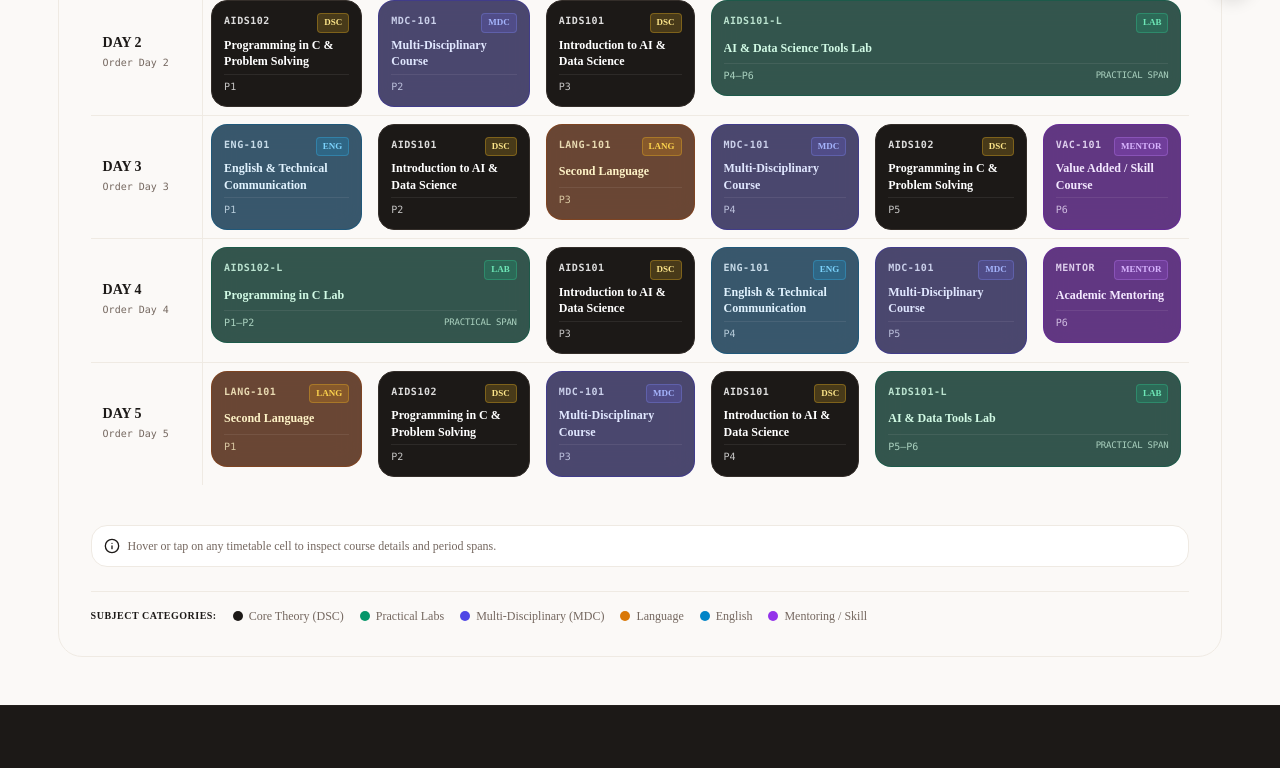
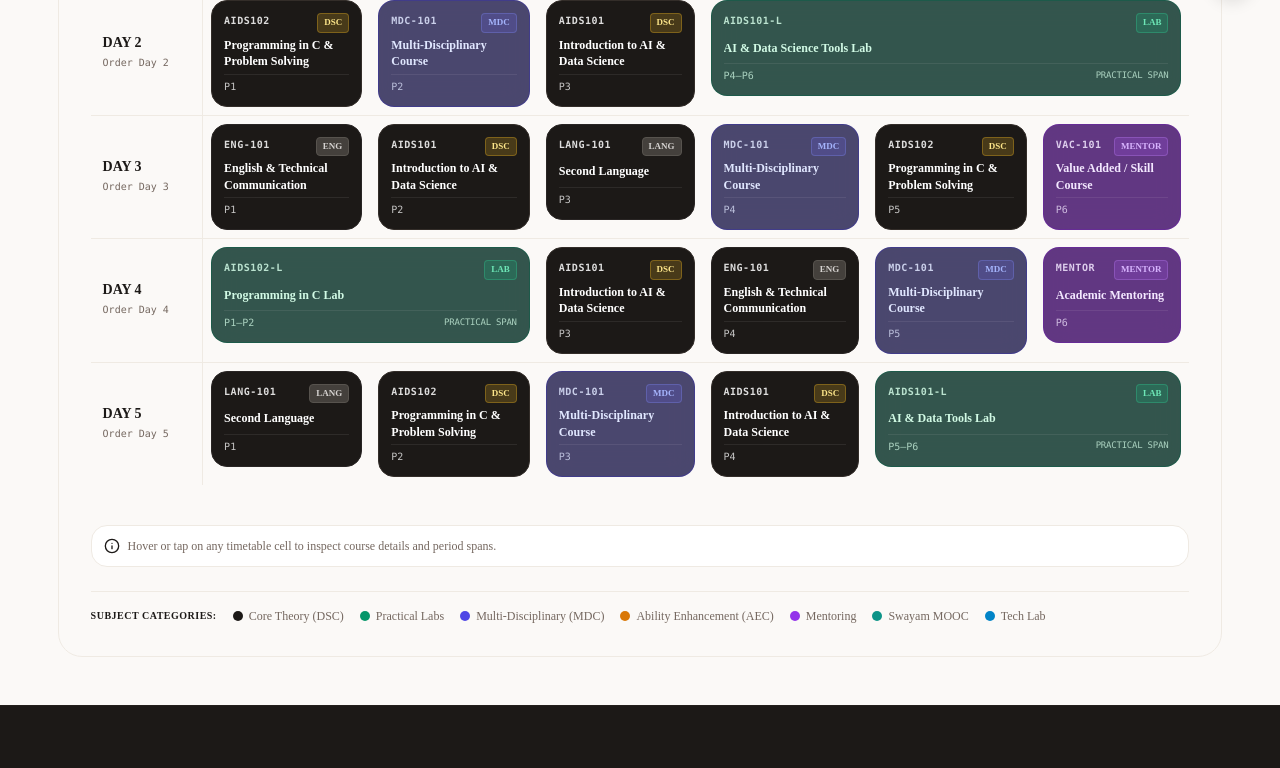
Before and after one commit to abhi-shek-kk/monday-website, a Next.js app: page /academics/timetable in a window 1280 px wide. Shown: the part 780-1548 px from the top of the page. Built offline with nearby package versions, Linux system fonts and the light colour scheme; no server answers.

Commit message:
Edited timtable

```diff
--- a/src/components/TimetableClient.tsx
+++ b/src/components/TimetableClient.tsx
@@ -35,23 +35,29 @@ export default function TimetableClient() {
           badge: "bg-indigo-500/20 text-indigo-300 border-indigo-400/30",
           label: "Multi-Disciplinary",
         };
-      case "LANG":
+      case "AEC":
         return {
           bg: "bg-amber-950/80 text-amber-100 border-amber-800/50 backdrop-blur-md",
           badge: "bg-amber-500/20 text-amber-300 border-amber-400/30",
-          label: "Language",
-        };
-      case "ENG":
-        return {
-          bg: "bg-sky-950/80 text-sky-100 border-sky-800/50 backdrop-blur-md",
-          badge: "bg-sky-500/20 text-sky-300 border-sky-400/30",
-          label: "English",
+          label: "Ability Enhancement",
         };
       case "MENTOR":
         return {
           bg: "bg-purple-950/80 text-purple-100 border-purple-800/50 backdrop-blur-md",
           badge: "bg-purple-500/20 text-purple-300 border-purple-400/30",
-          label: "Mentoring & Value",
+          label: "Mentoring",
+        };
+      case "SWAYAM":
+        return {
+          bg: "bg-teal-950/80 text-teal-100 border-teal-800/50 backdrop-blur-md",
+          badge: "bg-teal-500/20 text-teal-300 border-teal-400/30",
+          label: "Swayam MOOC",
+        };
+      case "TECHLAB":
+        return {
+          bg: "bg-sky-950/80 text-sky-100 border-sky-800/50 backdrop-blur-md",
+          badge: "bg-sky-500/20 text-sky-300 border-sky-400/30",
+          label: "Tech Lab",
         };
       default:
         return {
@@ -258,17 +264,22 @@ export default function TimetableClient() {
           </div>
           <div className="flex items-center gap-1.5">
             <span className="w-2.5 h-2.5 rounded-full bg-amber-600" />
-            <span>Language</span>
+            <span>Ability Enhancement (AEC)</span>
+          </div>
+          <div className="flex items-center gap-1.5">
+            <span className="w-2.5 h-2.5 rounded-full bg-purple-600" />
+            <span>Mentoring</span>
+          </div>
+          <div className="flex items-center gap-1.5">
+            <span className="w-2.5 h-2.5 rounded-full bg-teal-600" />
+            <span>Swayam MOOC</span>
           </div>
           <div className="flex items-center gap-1.5">
             <span className="w-2.5 h-2.5 rounded-full bg-sky-600" />
-            <span>English</span>
-          </div>
-          <div className="flex items-center gap-1.5">
-            <span className="w-2.5 h-2.5 rounded-full bg-purple-600" />
-            <span>Mentoring / Skill</span>
+            <span>Tech Lab</span>
           </div>
         </div>
+
       </div>
     </div>
   );
```
